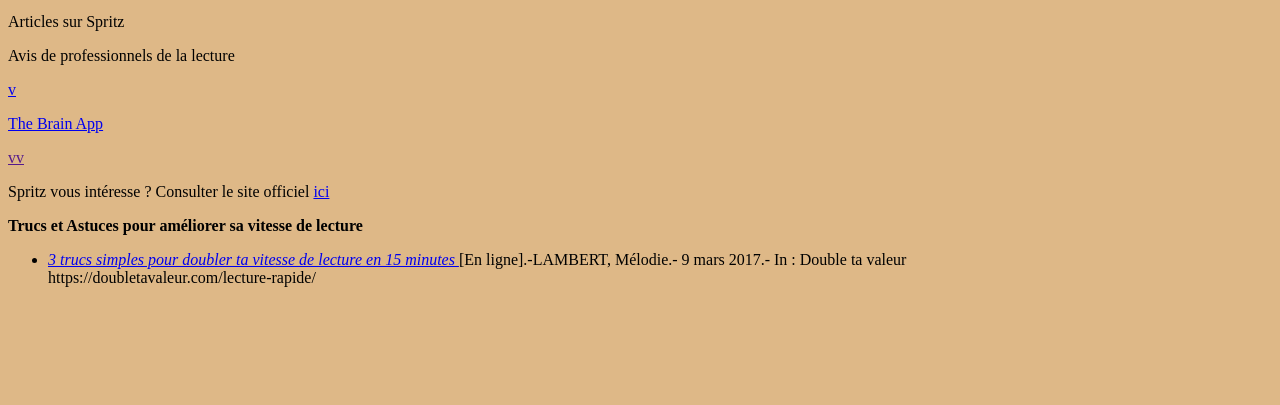
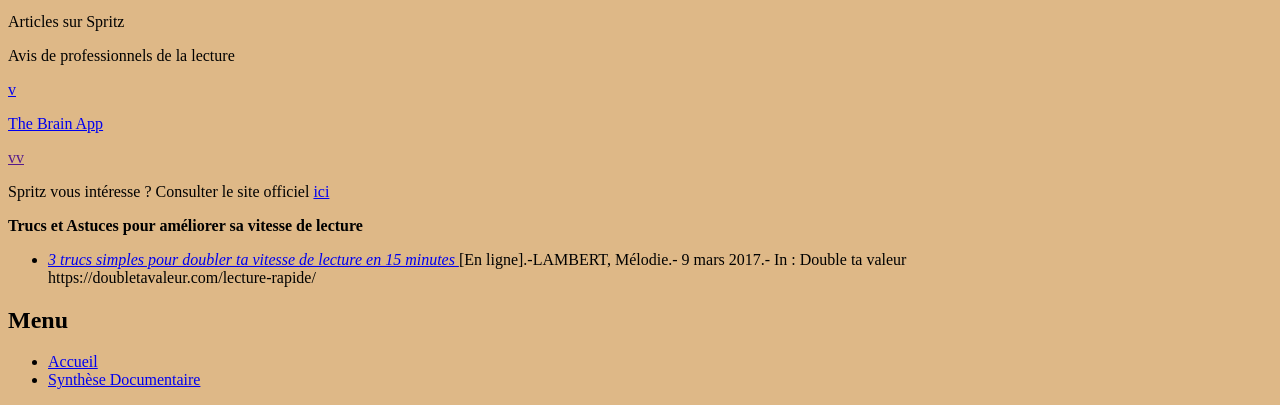
Before and after one commit to noemiedev/noemiedev.github.io, a plain HTML site: page documentation/dossierdoc.html in a window 1280 px wide. Shown: the part 847-1252 px from the top of the page. Before the commit the page ends 1150 px from the top, so only its background shows below. Drawn offline with Linux system fonts and the light colour scheme.

Commit message:
Update dossierdoc.html

```diff
--- a/documentation/dossierdoc.html
+++ b/documentation/dossierdoc.html
@@ -69,5 +69,17 @@
       [En ligne].-LAMBERT, Mélodie.- 9 mars 2017.- In : Double ta valeur
       <br>https://doubletavaleur.com/lecture-rapide/<br>
     </ul>
+
+
+          <div class="widget-content">
+<h2> Menu</h2>
+        <ul>
+            <div class="menu"><li><a href="http://noemiedev.github.io/documentation/index.html">Accueil</a></li></div>
+            <div class="menu"><li><a href="http://noemiedev.github.io/documentation/synthese.html">Synthèse Documentaire</a></li></div>
+        </ul>
+    </div>
+
+
+
   </body>
 </html>
```
